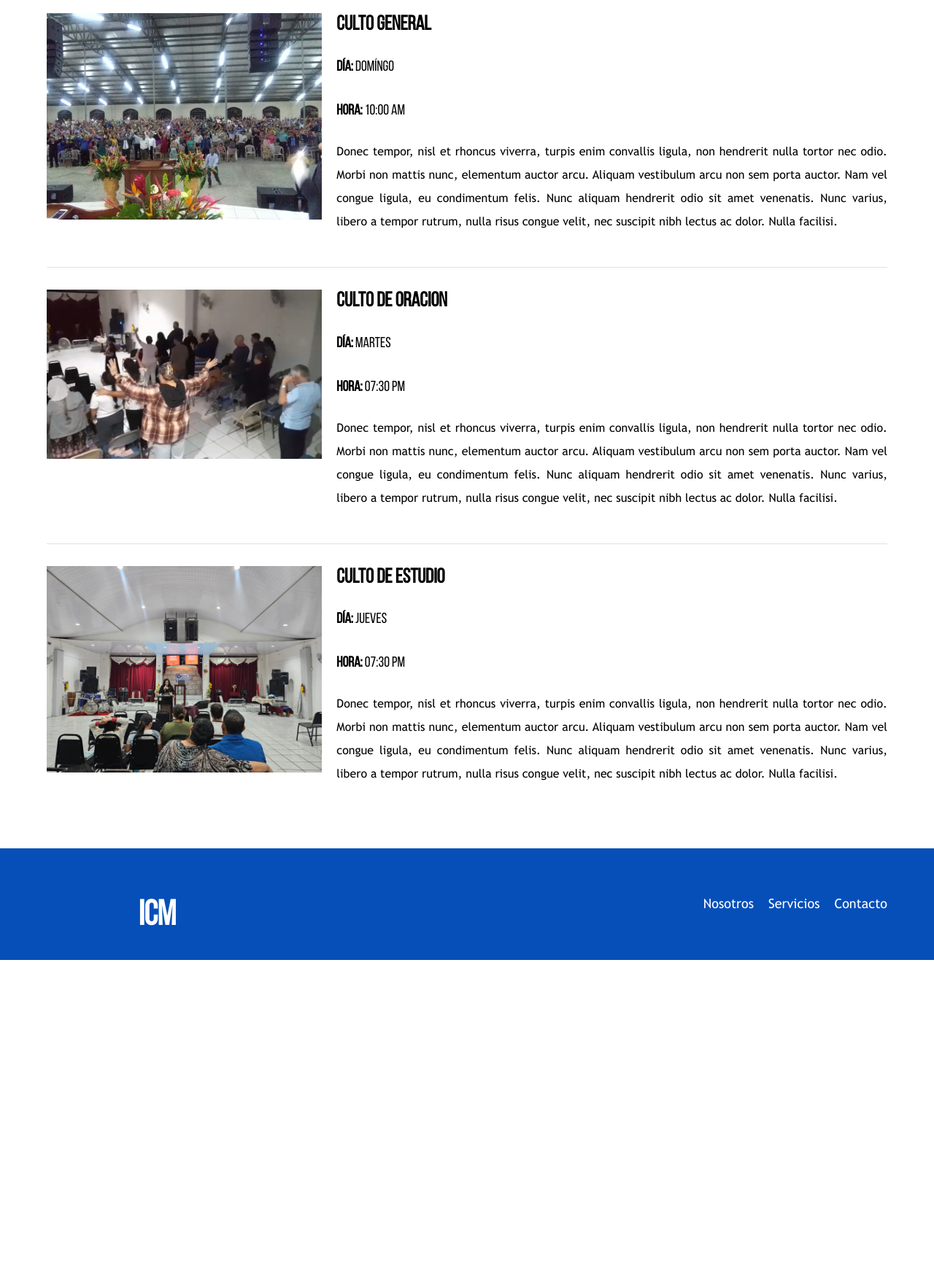
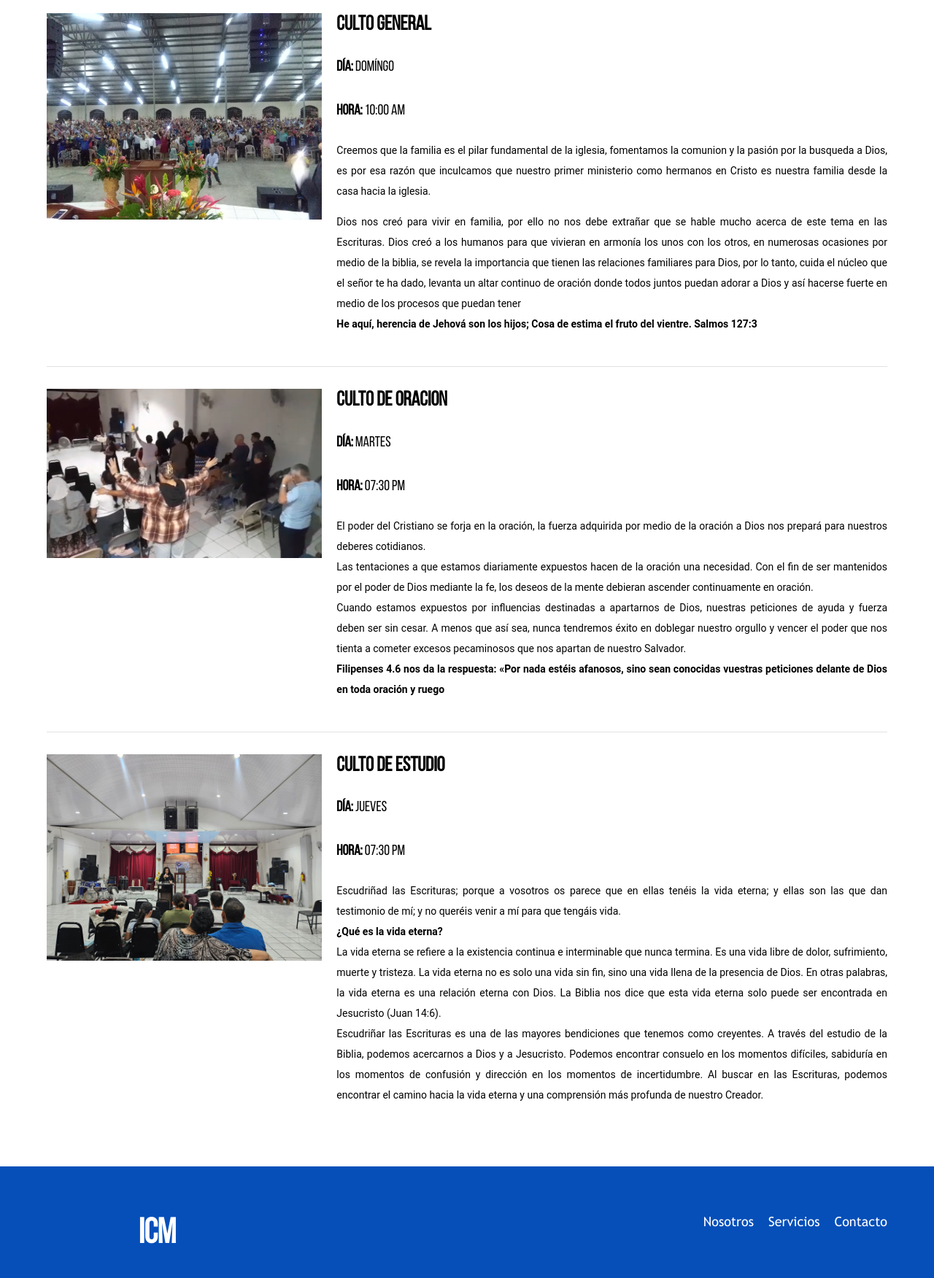
Before and after one commit to fpineda-dev/appicm, a PHP site: page /servicios.html in a window 1280 px wide. Shown: the part 774-2526 px from the top of the page at 73% size. Before the commit the page ends 2090 px from the top, so only its background shows below. Run offline with PHP 8.4, Linux system fonts and the light colour scheme; some web fonts are replaced.

Commit message:
modified text, add font roboto and change url domain

```diff
--- a/css/style.css
+++ b/css/style.css
@@ -300,6 +300,21 @@ img {
         grid-template-columns: repeat(2, 1fr);
         column-gap: 2rem;
     }
+
+    .sobre-nosotros__texto p {
+         font-family: "Roboto", sans-serif;
+         font-optical-sizing: auto;
+         font-style: normal;
+         font-weight: 400;
+         font-variation-settings: "wdth" 900;
+         font-size: 1.4rem;
+         text-align: justify;
+    }
+
+    .sobre-nosotros__title {
+         font-weight: bold;
+
+    }
 }
 
 /** Servicios **/
@@ -324,6 +339,15 @@ img {
 .servicio__label {
     font-family: var(--fuenteHeading);
     font-weight: bold;
+}
+
+.servicio_descripcion {
+    font-family: "Roboto", sans-serif;
+        font-optical-sizing: auto;
+        font-style: normal;
+        font-weight: 400;
+        font-variation-settings: "wdth" 900;
+        font-size: 1.4rem;
 }
 
 .servicio__info {
@@ -359,10 +383,15 @@ img {
     display: flex;
     margin-bottom: 2rem;
 }
+
+input#email {
+    height: -1%;
+}
+
 .campo__label {
     flex: 0 0 5rem; /*0 0 9rem;*/
     text-align: right;
-    padding-right: 1rem;
+    padding-right: 0rem;
 }
 .campo__field {
     flex: 1;
--- a/index.html
+++ b/index.html
@@ -35,7 +35,7 @@
                     <a href="nosotros.html" class="navegacion__enlace">Nosotros</a>
                     <a href="servicios.html" class="navegacion__enlace">Servicios</a>
                     <a href="contacto.html" class="navegacion__enlace">Contacto</a>
-                    <a href="tesoreria.html" class="navegacion__enlace">Tesoreria</a>
+                    <!-- <a href="tesoreria.html" class="navegacion__enlace">Tesoreria</a>  -->
                 </nav>
             </div>
         </div>
--- a/servicios.html
+++ b/servicios.html
@@ -71,7 +71,13 @@
                     <span class="servicio__info">10:00 AM</span>
                 </p>
                 <p class="servicio_descripcion">
-                    Donec tempor, nisl et rhoncus viverra, turpis enim convallis ligula, non hendrerit nulla tortor nec odio. Morbi non mattis nunc, elementum auctor arcu. Aliquam vestibulum arcu non sem porta auctor. Nam vel congue ligula, eu condimentum felis. Nunc aliquam hendrerit odio sit amet venenatis. Nunc varius, libero a tempor rutrum, nulla risus congue velit, nec suscipit nibh lectus ac dolor. Nulla facilisi.
+                    Creemos que la familia es el pilar fundamental de la iglesia, fomentamos la comunion y la pasión por la busqueda a Dios, es por esa razón que inculcamos que nuestro primer ministerio como hermanos en Cristo es nuestra familia desde la casa hacia la iglesia.
+                </p>
+                <p class="servicio_descripcion">
+                    Dios nos creó para vivir en familia, por ello no nos debe extrañar que se hable mucho acerca de este tema en las Escrituras. Dios creó a los humanos para que vivieran en armonía los unos con los otros, en numerosas ocasiones por medio de la biblia, se revela la importancia que tienen las relaciones familiares para Dios, por lo tanto, cuida el núcleo que el señor te ha dado, levanta un altar continuo de oración donde todos juntos puedan adorar a Dios y así hacerse fuerte en medio de los procesos que puedan tener
+
+                    <span class="sobre-nosotros__title"><br> He aquí, herencia de Jehová son los hijos; Cosa de estima el fruto del vientre.
+                    Salmos 127:3</span>
                 </p>
             </div> <!--.servicio__informacion-->
          </div> <!--servicio-->
@@ -92,7 +98,15 @@
                     <span class="servicio__info">07:30 PM</span>
                 </p>
                 <p class="servicio_descripcion">
-                    Donec tempor, nisl et rhoncus viverra, turpis enim convallis ligula, non hendrerit nulla tortor nec odio. Morbi non mattis nunc, elementum auctor arcu. Aliquam vestibulum arcu non sem porta auctor. Nam vel congue ligula, eu condimentum felis. Nunc aliquam hendrerit odio sit amet venenatis. Nunc varius, libero a tempor rutrum, nulla risus congue velit, nec suscipit nibh lectus ac dolor. Nulla facilisi.
+                    El poder del Cristiano se forja en la oración, la fuerza adquirida por medio de la oración a Dios nos prepará para nuestros deberes cotidianos.
+                    <br>
+                    Las tentaciones a que estamos diariamente expuestos hacen de la oración una necesidad. Con el fin de ser mantenidos por el poder de Dios mediante la fe, los deseos de la mente debieran ascender continuamente en oración.
+                    <br>
+                    Cuando estamos expuestos por influencias destinadas a apartarnos de Dios, nuestras peticiones de ayuda y fuerza deben ser sin cesar. A menos que así sea, nunca tendremos éxito en doblegar nuestro orgullo y vencer el poder que nos tienta a cometer excesos pecaminosos que nos apartan de nuestro Salvador.
+                    <br>
+                    <span class="sobre-nosotros__title">Filipenses 4.6 nos da la respuesta: «Por nada estéis afanosos, sino sean conocidas vuestras peticiones
+                    delante de Dios en toda oración y ruego
+                    </span>
                 </p>
             </div> <!--.servicio__informacion-->
          </div> <!--servicio-->
@@ -113,7 +127,13 @@
                     <span class="servicio__info">07:30 PM</span>
                 </p>
                 <p class="servicio_descripcion">
-                    Donec tempor, nisl et rhoncus viverra, turpis enim convallis ligula, non hendrerit nulla tortor nec odio. Morbi non mattis nunc, elementum auctor arcu. Aliquam vestibulum arcu non sem porta auctor. Nam vel congue ligula, eu condimentum felis. Nunc aliquam hendrerit odio sit amet venenatis. Nunc varius, libero a tempor rutrum, nulla risus congue velit, nec suscipit nibh lectus ac dolor. Nulla facilisi.
+                    Escudriñad las Escrituras; porque a vosotros os parece que en ellas tenéis la vida eterna; y ellas son las que dan testimonio de mí; y no queréis venir a mí para que tengáis vida.
+                    <br>
+                    <span class="sobre-nosotros__title">¿Qué es la vida eterna?</span>
+                    <br>
+                    La vida eterna se refiere a la existencia continua e interminable que nunca termina. Es una vida libre de dolor, sufrimiento, muerte y tristeza. La vida eterna no es solo una vida sin fin, sino una vida llena de la presencia de Dios. En otras palabras, la vida eterna es una relación eterna con Dios. La Biblia nos dice que esta vida eterna solo puede ser encontrada en Jesucristo (Juan 14:6).
+                    <br>
+                    Escudriñar las Escrituras es una de las mayores bendiciones que tenemos como creyentes. A través del estudio de la Biblia, podemos acercarnos a Dios y a Jesucristo. Podemos encontrar consuelo en los momentos difíciles, sabiduría en los momentos de confusión y dirección en los momentos de incertidumbre. Al buscar en las Escrituras, podemos encontrar el camino hacia la vida eterna y una comprensión más profunda de nuestro Creador.
                 </p>
             </div> <!--.servicio__informacion-->
          </div> <!--servicio-->
--- a/src/tesoreria/use-cases/found-receipts.js
+++ b/src/tesoreria/use-cases/found-receipts.js
@@ -38,7 +38,7 @@ const AllReceipts = async(objUpdateReceipts) => {
      const uppercasedObject = convertKeysToUpperCase(objUpdateReceipts);
      console.log(uppercasedObject);
 
-    const url = `http://localhost:3000/api/search_receipts/${from}/${to}/${iddepa}`;
+    const url = `https://apicm.onrender.com/api/search_receipts/${from}/${to}/${iddepa}`;
     const res = await fetch(url, {
         method: 'GET',
         mode: 'cors'
--- a/src/tesoreria/use-cases/save-another-entries.js
+++ b/src/tesoreria/use-cases/save-another-entries.js
@@ -40,7 +40,7 @@ const createAnotherEntrie = async(entrie) => {
      const uppercasedObject = convertKeysToUpperCase(entrie);
      console.log(uppercasedObject);
 
-    const url = `http://localhost:3000/api/another_entries`;
+    const url = `https://apicm.onrender.com/api/another_entries`;
     const res = await fetch(url, {
         method: 'POST',
         body: JSON.stringify(uppercasedObject),
--- a/src/tesoreria/use-cases/save-deductions.js
+++ b/src/tesoreria/use-cases/save-deductions.js
@@ -53,7 +53,7 @@ const createDeduction = async(deduction) => {
      const uppercasedObject = convertKeysToUpperCase(deduction);
      console.log(uppercasedObject);
 
-    const url = `http://localhost:3000/api/deductions`;
+    const url = `https://apicm.onrender.com/api/deductions`;
     const res = await fetch(url, {
         method: 'POST',
         body: JSON.stringify(uppercasedObject),
--- a/src/tesoreria/use-cases/save-entries.js
+++ b/src/tesoreria/use-cases/save-entries.js
@@ -53,7 +53,7 @@ const createEntrie = async(entrie) => {
      const uppercasedObject = convertKeysToUpperCase(entrie);
      console.log(uppercasedObject);
 
-    const url = `http://localhost:3000/api/financial_statements`;
+    const url = `https://apicm.onrender.com/api/financial_statements`;
     const res = await fetch(url, {
         method: 'POST',
         body: JSON.stringify(uppercasedObject),
--- a/src/tesoreria/use-cases/save-receipts.js
+++ b/src/tesoreria/use-cases/save-receipts.js
@@ -69,7 +69,7 @@ const createReceipt = async(receipt) => {
 
 
 
-        const url = `http://localhost:3000/api/receipts`;
+        const url = `https://apicm.onrender.com/api/receipts`;
         const res = await fetch(url, {
             method: 'POST',
             body: JSON.stringify(uppercasedObject),
--- a/src/tesoreria/use-cases/save-update-receipts.js
+++ b/src/tesoreria/use-cases/save-update-receipts.js
@@ -59,7 +59,7 @@ const updateAllReceipts = async(objUpdateReceipts) => {
      const uppercasedObject = convertKeysToUpperCase(objUpdateReceipts);
      console.log(uppercasedObject);
 
-    const url = `http://localhost:3000/api/update_receipts/${id_receipts}`;
+    const url = `https://apicm.onrender.com/api/update_receipts/${id_receipts}`;
     const res = await fetch(url, {
         method: 'PUT',
         body: JSON.stringify(bodyJSON),
```
Also changed, not shown: nosotros.html (+17 -2 lines).
